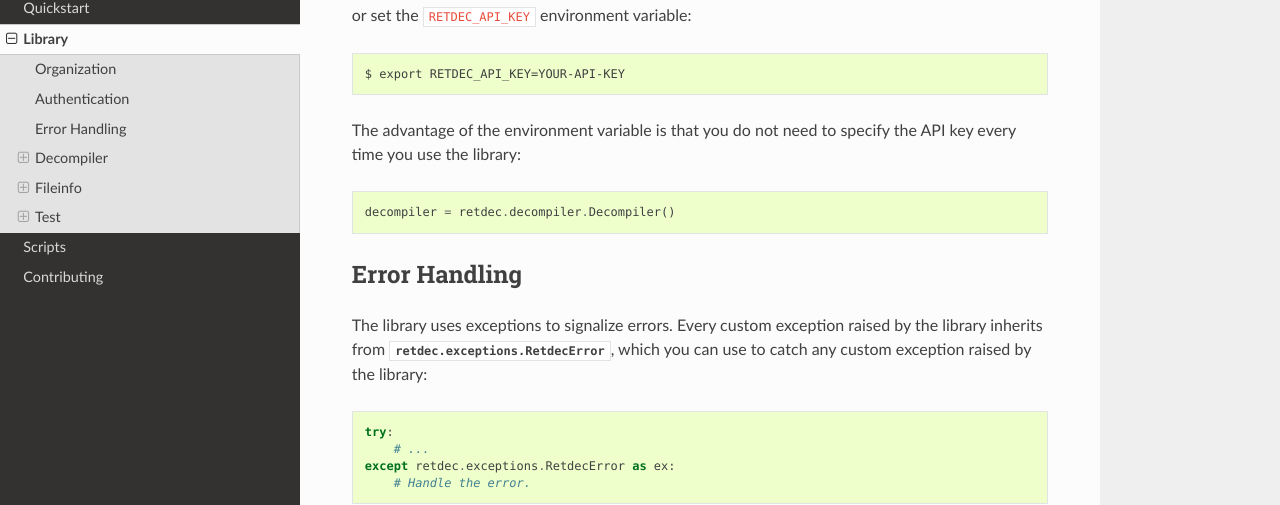
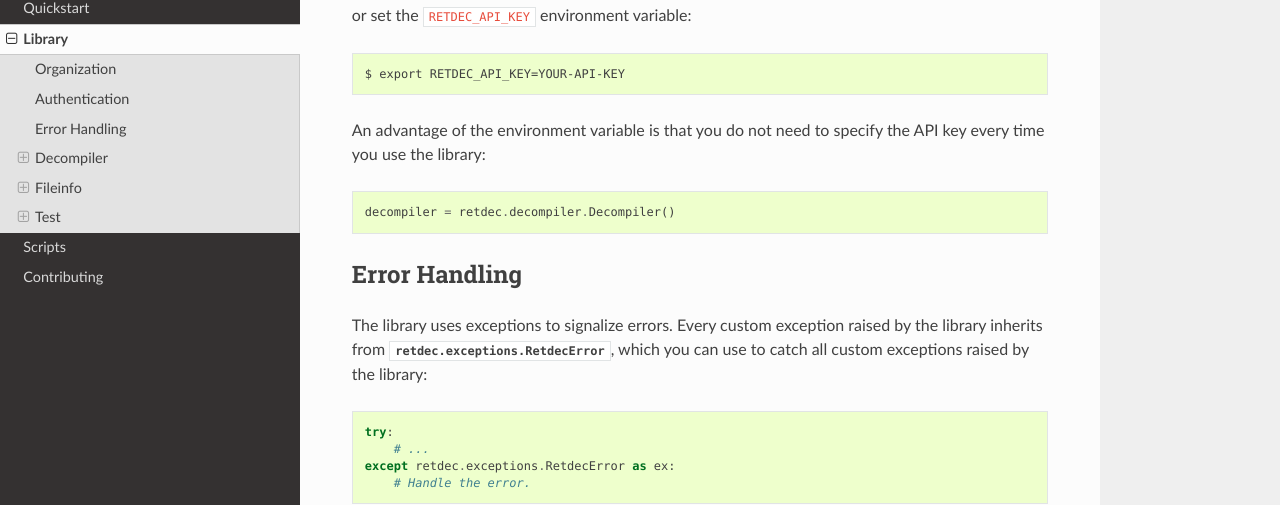
Before and after one commit to s3rvac/retdec-python, a Sphinx documentation site: the page built from docs/library.rst, in a window 1280 px wide and 900 px high, scrolled down 367 px. Shown: the part 137-642 px from the top of the window. Built offline with Sphinx 7.4.7 and the Read the Docs theme 2.0.0, drawn with Linux system fonts in a browser that asks for light colours.

Commit message:
Rewrote several sentences in the documentation and README.

```diff
--- a/README.rst
+++ b/README.rst
@@ -80,7 +80,7 @@ Requirements
 Installation
 ------------
 
-The recommended way to install is from `Python Package Index
+The recommended way of installing is from `Python Package Index
 <https://pypi.python.org>`_ (PyPI) with `pip <http://www.pip-installer.org/>`_:
 
 .. code-block:: shell
--- a/docs/library.rst
+++ b/docs/library.rst
@@ -25,7 +25,7 @@ or set the ``RETDEC_API_KEY`` environment variable:
 
     $ export RETDEC_API_KEY=YOUR-API-KEY
 
-The advantage of the environment variable is that you do not need to specify the API key every time you use the library:
+An advantage of the environment variable is that you do not need to specify the API key every time you use the library:
 
 .. code-block:: python
 
@@ -34,7 +34,7 @@ The advantage of the environment variable is that you do not need to specify the
 Error Handling
 --------------
 
-The library uses exceptions to signalize errors. Every custom exception raised by the library inherits from :class:`retdec.exceptions.RetdecError`, which you can use to catch any custom exception raised by the library:
+The library uses exceptions to signalize errors. Every custom exception raised by the library inherits from :class:`retdec.exceptions.RetdecError`, which you can use to catch all custom exceptions raised by the library:
 
 .. code-block:: python
 
--- a/docs/quickstart.rst
+++ b/docs/quickstart.rst
@@ -14,7 +14,7 @@ Requirements
 Installation
 ------------
 
-The recommended way to install is from `Python Package Index <https://pypi.python.org>`_ (PyPI) with `pip <http://www.pip-installer.org/>`_:
+The recommended way of installing is from `Python Package Index <https://pypi.python.org>`_ (PyPI) with `pip <http://www.pip-installer.org/>`_:
 
 .. code-block:: shell
 
```
